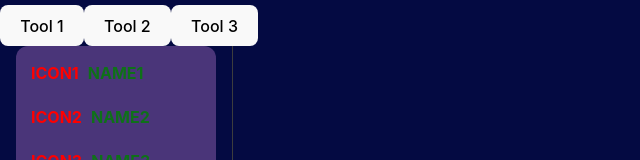
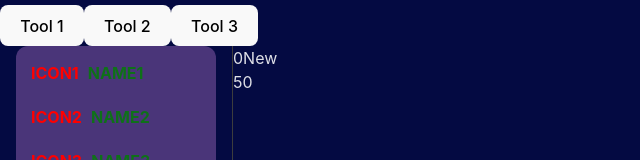
Before and after one commit to Niranjan-GopaL/Workspace_For_ConfigueChip_project, a React (Vite) app: page / in a window 1280 px wide. Shown: the part 236-396 px from the top of the page, without its empty margins (0-640 px from the left). Built offline with nearby package versions, Linux system fonts and the light colour scheme.

Commit message:
draggable_objects

```diff
--- a/package.json
+++ b/package.json
@@ -15,7 +15,8 @@
     "@mui/material": "^5.14.2",
     "react": "^18.2.0",
     "react-dom": "^18.2.0",
-    "react-draggable": "^4.4.5"
+    "react-draggable": "^4.4.5",
+    "uuid": "^9.0.0"
   },
   "devDependencies": {
     "@types/react": "^18.0.37",
--- a/src/App.jsx
+++ b/src/App.jsx
@@ -1,13 +1,15 @@
 // App.js
 import './App.css'
 import Side_bar_MockUp from './components/Sidebar/Side_bar_MockUp';
-import React, { useState } from 'react';
+ import Tool from './components/Tool/Tool';
+import React, { useEffect, useState } from 'react';
 import './App.css';
 import Sidebar from './components/Sidebar/Sidebar.jsx';
 import ComponentA from './components/Tool/ComponentA.jsx';
 import ComponentB from './components/Tool/ComponentB.jsx';
 import { Box } from '@mui/material';
 import { Stack } from "@mui/material";
+// import Tool from './components/Tool/Tool';
 
 
 const App = () => {
@@ -15,6 +17,17 @@ const App = () => {
   const [activeMenu, setActiveMenu] = useState(false);
   const [selectedTools, setSelectedTools] = useState([]);
   const [selectedTool, setSelectedTool ] = useState('New');
+  const [clicks1,setclicks1]=useState(0);
+  const [clicks2,setclicks2]=useState(0);
+  const [clicks3,setclicks3]=useState(0);
+  const [clicks4,setclicks4]=useState(0);
+  const [clicks5,setclicks5]=useState(0);
+  const [clicks6,setclicks6]=useState(0);
+  const [clicks7,setclicks7]=useState(0);
+  const [clicks8,setclicks8]=useState(0);
+  const [clicks9,setclicks9]=useState(0);
+  const [flag,setflag]=useState(0);
+  const[lastselectedtool,setlastselectedtool]=useState(null);
 
 
   const handleToggleSidebar = () => {
@@ -29,6 +42,95 @@ const App = () => {
       setSelectedTools([...selectedTools, tool]);
     }
   };
+  const balance=() => {
+    if(lastselectedtool==='NAME1'  )
+    {
+      setclicks1(clicks1-1);
+    }
+    if(lastselectedtool==='NAME2' )
+    {
+      setclicks2(clicks2-1);
+    }if(lastselectedtool==='NAME3' )
+    {
+      setclicks3(clicks3-1);
+    }if(lastselectedtool==='NAME4' )
+    {
+      setclicks4(clicks4-1);
+    }if(lastselectedtool==='NAME5' )
+    {
+      setclicks5(clicks5-1);
+    }if(lastselectedtool==='NAME6' )
+    {
+      setclicks6(clicks6-1);
+    }if(lastselectedtool==='NAME7' )
+    {
+      setclicks7(clicks7-1);
+    }
+    if(lastselectedtool==='NAME8' )
+    {
+      setclicks8(clicks8-1);
+    }
+    if(lastselectedtool==='NAME9' )
+    {
+      setclicks9(clicks9-1);
+    }
+  }
+  const handle=() => {
+    if(selectedTool==='NAME1' )
+    {
+      setclicks1(clicks1+1);
+      setflag(0)
+    }
+    if(selectedTool==='NAME2')
+    {
+      setclicks2(clicks2+1);
+      setflag(0)
+    }if(selectedTool==='NAME3')
+    {
+      setclicks3(clicks3+1);
+      setflag(0)
+    }if(selectedTool==='NAME4')
+    {
+      setclicks4(clicks4+1);
+      setflag(0)
+    }if(selectedTool==='NAME5')
+    {
+      setclicks5(clicks5+1);
+      setflag(0)
+    }if(selectedTool==='NAME6')
+    {
+      setclicks6(clicks6+1);
+      setflag(0)
+    }if(selectedTool==='NAME7')
+    {
+      setclicks7(clicks7+1);
+      setflag(0)
+    }
+    if(selectedTool==='NAME8')
+    {
+      setclicks8(clicks8+1);
+      setflag(0)
+    }
+    if(selectedTool==='NAME9')
+    {
+      setclicks9(clicks9+1);
+      setflag(0)
+    }
+  }
+
+
+
+  useEffect(() => {
+    // Call the functions here to ensure they use the updated state values.
+
+    setflag(1);
+    handle();
+    balance();
+
+
+  }, [selectedTool]);
+
+
 
 
 
@@ -60,8 +162,17 @@ const App = () => {
         <Stack sx={{flexDirection: { x: 'column', md: 'row'}}}>
 
             <Box sx={{ height: { sx: "auto", md: "92vh" }, borderRight: "1px solid #3d3d3d", px: { sx: 0, md: 2 } }}>
-                <Side_bar_MockUp selectedTool={selectedTool} setSelectedTool={setSelectedTool} />
+                <Side_bar_MockUp selectedTool={selectedTool} setSelectedTool={setSelectedTool}  handle={handle} setlastselectedtool={setlastselectedtool}  click />
             </Box>
+            <div>
+              {clicks1}
+              {selectedTool}
+              {lastselectedtool}
+
+              <Tool selectedTool={selectedTool}  clicks1={clicks1} clicks2={clicks2} clicks3={clicks3} clicks4={clicks4 } clicks5={clicks5} clicks6={clicks6} clicks7={clicks7} clicks8={clicks8} clicks9={clicks9}
+              />
+
+            </div>
 
     </Stack>
 
--- a/src/components/Sidebar/Side_bar_MockUp.jsx
+++ b/src/components/Sidebar/Side_bar_MockUp.jsx
@@ -42,7 +42,12 @@ const tools = [
 
 const SPACE = "  "
 
-const Side_bar_MockUp = ({ selectedTool, setSelectedTool }) => (
+
+
+const Side_bar_MockUp = ({ selectedTool, setSelectedTool ,handle,setlastselectedtool}) => (
+
+
+
 
         <Stack direction="row" sx={{
             overflowY: "auto",
@@ -52,6 +57,9 @@ const Side_bar_MockUp = ({ selectedTool, setSelectedTool }) => (
         }}>
 
 
+
+
+
         <Box sx= {{backgroundColor: '#4a3579'}}>
 
         {tools.map((tool) => (
@@ -59,10 +67,20 @@ const Side_bar_MockUp = ({ selectedTool, setSelectedTool }) => (
         //the color of the button has to be dynamic
         <button
             className="tool-btn"
-            onClick={() => setSelectedTool(tool.name)}
+            onClick={() => {
+                setlastselectedtool(selectedTool);
+                setSelectedTool(tool.name);
+
+                handle();
+
+
+
+              }}
+
             style={{background: tool.name === selectedTool && "purple",color: "green",}}
             key={tool.name}
         >
+
 
             {/* THIS IS THE TOOL NAME */}
             <span style={{ color: tool.name === selectedTool ? "yellow" : "red", marginright: "15px" }}>
--- /dev/null
+++ b/src/components/Tool/Tool.jsx
@@ -0,0 +1,261 @@
+import { orange } from '@mui/material/colors';
+import React, { useState } from 'react';
+import Draggable from 'react-draggable';
+import { v4 as uuidv4 } from 'uuid';
+
+
+const Tool = ({ selectedTool, setSelectedTool,clicks1, clicks2,clicks3,clicks4,clicks5,clicks6,clicks7,clicks8,clicks9}) => {
+  const [clickCount1, setclickCount1] = useState(0);
+  const [topsize,settopsize]=useState(50);
+  const [clickCount2, setclickCount2] = useState(0);
+
+
+  const renderBoxes1 = (boxCount,color) => {
+    const boxes = [];
+    for (let i = 0; i < boxCount; i++) {
+      boxes.push(
+        <Draggable key={i} bounds={{ left: 0}}>
+          <div
+            style={{
+              backgroundColor: 'red',
+              width: '50px',
+              height: 50,
+              margin: '5px',
+              textAlign: 'center',
+              lineHeight: '50px',
+            }}
+          >
+            ONE
+          </div>
+        </Draggable>
+      );
+    }
+
+    return boxes;
+  };
+
+
+
+
+  const renderBoxes2 = (selectedTool,boxCount,color) => {
+    const boxes = [];
+    for (let i = 0; i < boxCount; i++) {
+      boxes.push(
+        <Draggable key={i} bounds={{ left: 0}}>
+          <div
+            style={{
+              backgroundColor: 'green',
+              width: '50px',
+              height: 50,
+              margin: '5px',
+              textAlign: 'center',
+              lineHeight: '50px',
+            }}
+          >
+            Two
+          </div>
+        </Draggable>
+      );
+    }
+    if (selectedTool === 'NAME2') {
+        return boxes;
+      }
+    return boxes;
+  };
+  const renderBoxes3 = (selectedTool,boxCount,color) => {
+    const boxes = [];
+    for (let i = 0; i < boxCount; i++) {
+      boxes.push(
+        <Draggable key={i} bounds={{ left: 0}}>
+          <div
+            style={{
+              backgroundColor: 'yellow',
+              width: '50px',
+              height: 50,
+              margin: '5px',
+              textAlign: 'center',
+              lineHeight: '50px',
+            }}
+          >
+            Three
+          </div>
+        </Draggable>
+      );
+    }
+    if (selectedTool === 'NAME3') {
+        return boxes;
+      }
+    return boxes;
+  };
+  const renderBoxes4 = (selectedTool,boxCount,color) => {
+    const boxes = [];
+    for (let i = 0; i < boxCount; i++) {
+      boxes.push(
+        <Draggable key={i} bounds={{ left: 0}}>
+          <div
+            style={{
+              backgroundColor: 'pink',
+              width: '50px',
+              height: 50,
+              margin: '5px',
+              textAlign: 'center',
+              lineHeight: '50px',
+            }}
+          >
+            Four
+          </div>
+        </Draggable>
+      );
+    }
+    if (selectedTool === 'NAME4') {
+        return boxes;
+      }
+    return boxes;
+  };
+  const renderBoxes5 = (selectedTool,boxCount,color) => {
+    const boxes = [];
+    for (let i = 0; i < boxCount; i++) {
+      boxes.push(
+        <Draggable key={i} bounds={{ left: 0}}>
+          <div
+            style={{
+              backgroundColor: 'orange',
+              width: '50px',
+              height: 50,
+              margin: '5px',
+              textAlign: 'center',
+              lineHeight: '50px',
+            }}
+          >
+            Five
+          </div>
+        </Draggable>
+      );
+    }
+    if (selectedTool === 'NAME5') {
+        return boxes;
+      }
+    return boxes;
+  };
+
+  const renderBoxes6 = (selectedTool,boxCount,color) => {
+    const boxes = [];
+    for (let i = 0; i < boxCount; i++) {
+      boxes.push(
+        <Draggable key={i} bounds={{ left: 0}}>
+          <div
+            style={{
+              backgroundColor: 'red',
+              width: '50px',
+              height: 50,
+              margin: '5px',
+              textAlign: 'center',
+              lineHeight: '50px',
+            }}
+          >
+            Six
+          </div>
+        </Draggable>
+      );
+    }
+
+    return boxes;
+  };
+
+  const renderBoxes7 = (selectedTool,boxCount,color) => {
+    const boxes = [];
+    for (let i = 0; i < boxCount; i++) {
+      boxes.push(
+        <Draggable key={i} bounds={{ left: 0}}>
+          <div
+            style={{
+              backgroundColor: 'red',
+              width: '50px',
+              height: 50,
+              margin: '5px',
+              textAlign: 'center',
+              lineHeight: '50px',
+            }}
+          >
+         Seven
+          </div>
+        </Draggable>
+      );
+    }
+
+    return boxes;
+  };
+
+  const renderBoxes8 = (selectedTool,boxCount,color) => {
+    const boxes = [];
+    for (let i = 0; i < boxCount; i++) {
+      boxes.push(
+        <Draggable key={i} bounds={{ left: 0}}>
+          <div
+            style={{
+              backgroundColor: 'red',
+              width: '50px',
+              height: 50,
+              margin: '5px',
+              textAlign: 'center',
+              lineHeight: '50px',
+            }}
+          >
+          Eight
+          </div>
+        </Draggable>
+      );
+    }
+
+    return boxes;
+  };
+
+  const renderBoxes9 = (selectedTool,boxCount,color) => {
+    const boxes = [];
+    for (let i = 0; i < boxCount; i++) {
+      boxes.push(
+        <Draggable key={i} bounds={{ left: 0}}>
+          <div
+            style={{
+              backgroundColor: 'red',
+              width: '50px',
+              height: 50,
+              margin: '5px',
+              textAlign: 'center',
+              lineHeight: '50px',
+            }}
+          >
+           Nine
+          </div>
+        </Draggable>
+      );
+    }
+
+    return boxes;
+  };
+
+
+
+  return (
+    <div>
+
+      {/* <button onClick={() => onSelectTool('two')}>Tool 2</button>
+      <button onClick={() => onSelectTool('three')}>Tool 3</button> */}
+      {topsize}
+
+      {renderBoxes1(clicks1)}
+      {renderBoxes2(selectedTool,clicks2)}
+      {renderBoxes3(selectedTool,clicks3)}
+      {renderBoxes4(selectedTool,clicks4)}
+      {renderBoxes5(selectedTool,clicks5)}
+      {renderBoxes6(selectedTool,clicks6)}
+      {renderBoxes7(selectedTool,clicks7)}
+      {renderBoxes8(selectedTool,clicks8)}
+      {renderBoxes9(selectedTool,clicks9)}   {/* Render the boxes here */}
+
+
+    </div>
+  );
+};
+
+export default Tool;
```
Also changed, not shown: 2 other files (tests, documents, lock files or other folders).
